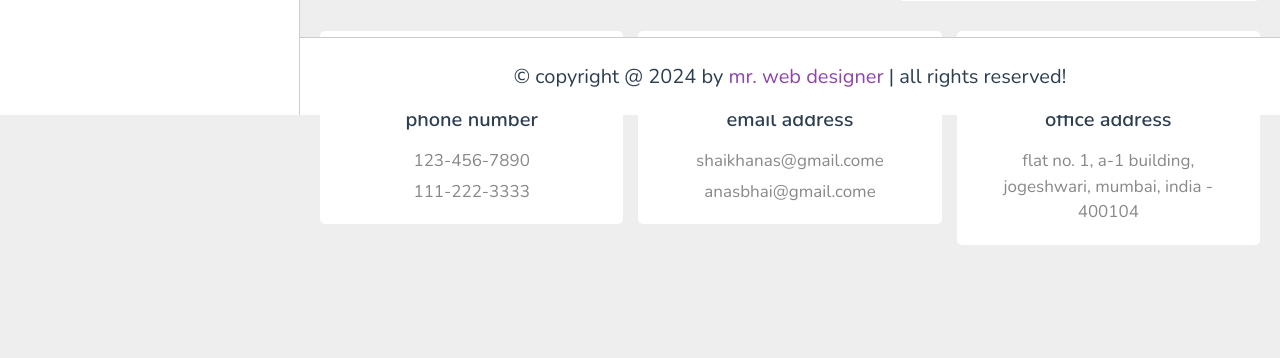
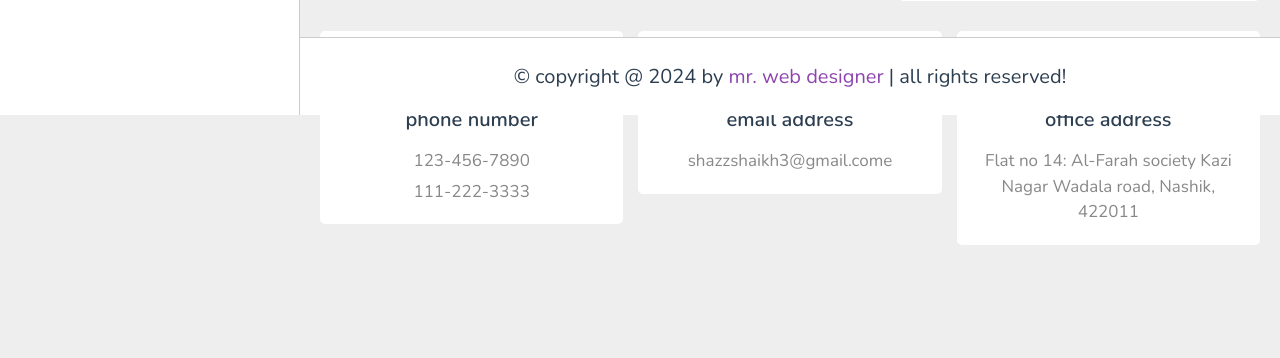
Before and after one commit to mindfreakSK/online-learning-system, a PHP site: page /contact.php in a window 1280 px wide. Shown: the part 685-1043 px from the top of the page. Run offline with PHP 8.4, Linux system fonts and the light colour scheme; data that the repository does not hold is empty.

Commit message:
Changes in PHP files (#1)

```diff
--- a/about.php
+++ b/about.php
@@ -41,7 +41,7 @@ if(isset($_COOKIE['user_id'])){
 
       <div class="content">
          <h3>why choose us?</h3>
-         <p>Lorem ipsum dolor sit amet consectetur adipisicing elit. Neque nobis distinctio, nisi consequatur ad sequi, rem odit fugiat assumenda eligendi iure aut sunt ratione, tempore porro expedita quisquam.</p>
+         <p>We are best online learning plateform globallly and provide best content for education</p>
          <a href="courses.html" class="inline-btn">our courses</a>
       </div>
 
--- a/contact.php
+++ b/contact.php
@@ -86,14 +86,13 @@ if(isset($_POST['submit'])){
       <div class="box">
          <i class="fas fa-envelope"></i>
          <h3>email address</h3>
-         <a href="mailto:shaikhanas@gmail.com">shaikhanas@gmail.come</a>
-         <a href="mailto:anasbhai@gmail.com">anasbhai@gmail.come</a>
+         <a href="mailto:shaikhanas@gmail.com">shazzshaikh3@gmail.come</a>
       </div>
 
       <div class="box">
          <i class="fas fa-map-marker-alt"></i>
          <h3>office address</h3>
-         <a href="#">flat no. 1, a-1 building, jogeshwari, mumbai, india - 400104</a>
+         <a href="#">Flat no 14: Al-Farah society Kazi Nagar Wadala road, Nashik, 422011</a>
       </div>
 
 
--- a/courses.php
+++ b/courses.php
@@ -33,7 +33,7 @@ if(isset($_COOKIE['user_id'])){
 
 <section class="courses">
 
-   <h1 class="heading">all courses</h1>
+   <h1 class="heading">All courses</h1>
 
    <div class="box-container">
 
--- a/home.php
+++ b/home.php
@@ -45,7 +45,7 @@ $total_bookmarked = $select_bookmark->rowCount();
 
 <section class="quick-select">
 
-   <h1 class="heading">quick options</h1>
+   <h1 class="heading">Quick options</h1>
 
    <div class="box-container">
 
@@ -103,7 +103,7 @@ $total_bookmarked = $select_bookmark->rowCount();
 
       <div class="box tutor">
          <h3 class="title">become a tutor</h3>
-         <p>Lorem ipsum dolor sit amet consectetur adipisicing elit. Ipsa, laudantium.</p>
+         <p>To become tutor on our portal please click on below link</p>
          <a href="admin/register.php" class="inline-btn">get started</a>
       </div>
 
```
